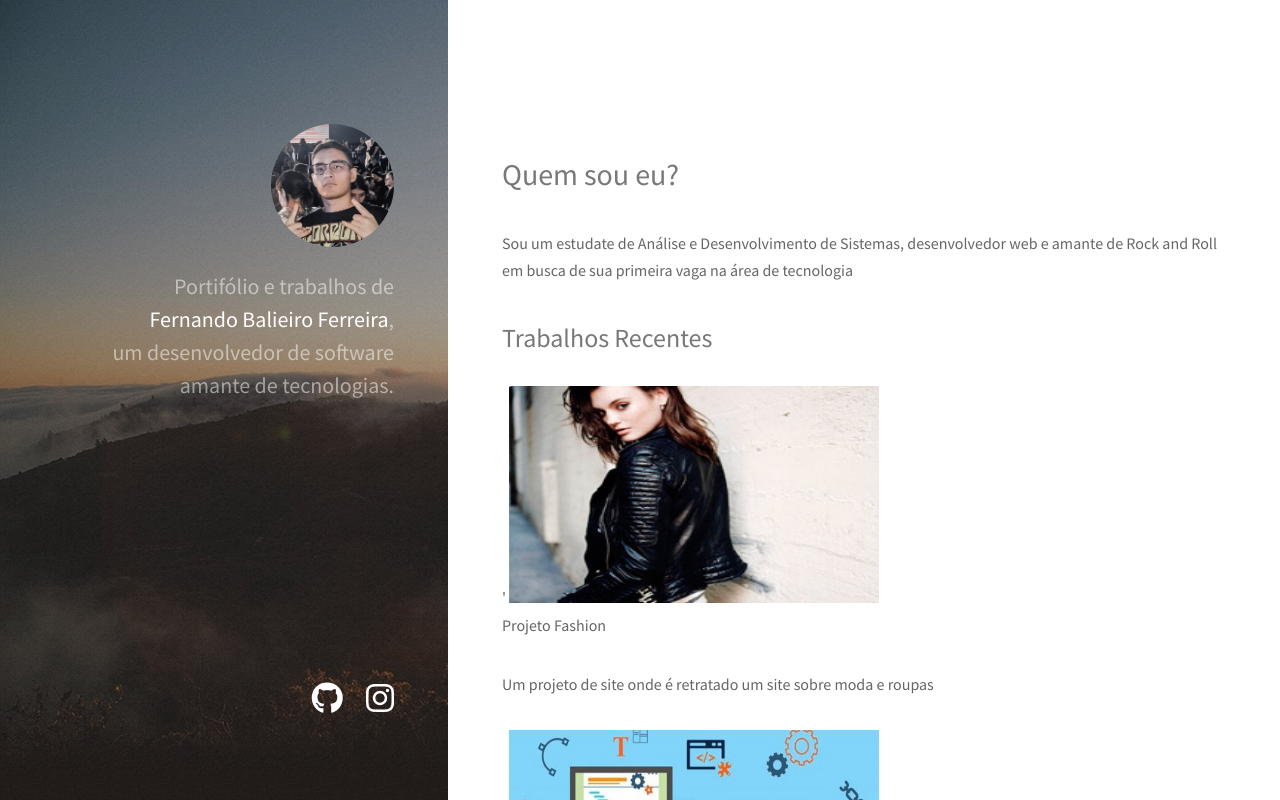
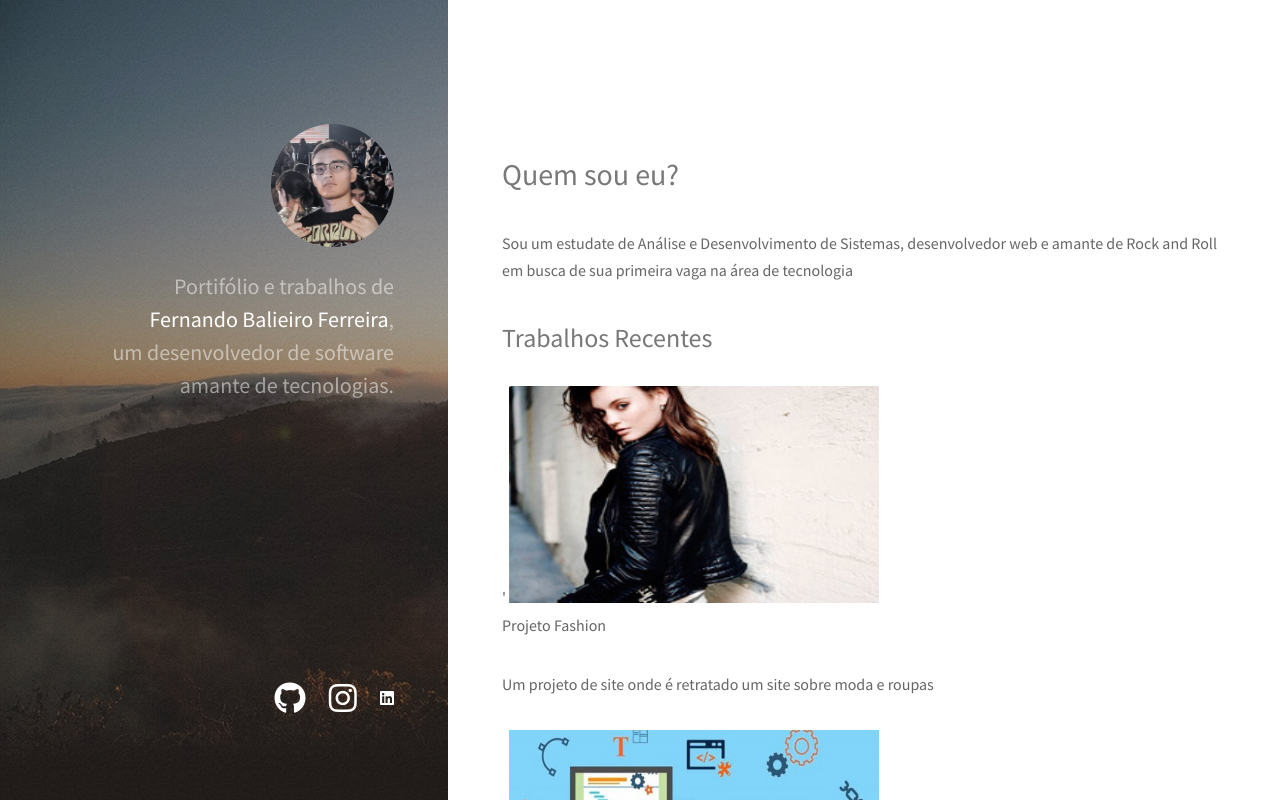
Before and after one commit to Fernandounuts/Portifolio, a plain HTML site: page index.html in a window 1280 px wide. Shown: the top 800 px of the page. Drawn offline with Linux system fonts and the light colour scheme.

Commit message:
adicionado icon linkedin

```diff
--- a/index.html
+++ b/index.html
@@ -119,6 +119,7 @@
         <ul class="ul-icons">
             <li><a href="https://github.com/Fernandounuts" class="icon-list"><i class="fa-brands fa-github fa-2xl"></i></a></li>
             <li><a href="https://www.instagram.com/balieiro_fernando/" class="icon-list"><i class="fa-brands fa-instagram fa-2xl"></i></a></li>
+            <li><a href="https://www.linkedin.com/in/fernando-balieiro-ferreira-1038a3236/" class="icon-list"><i class="fa-brands fa-linkedin"></i></a></li>
         </ul>
 
     </footer>
```
